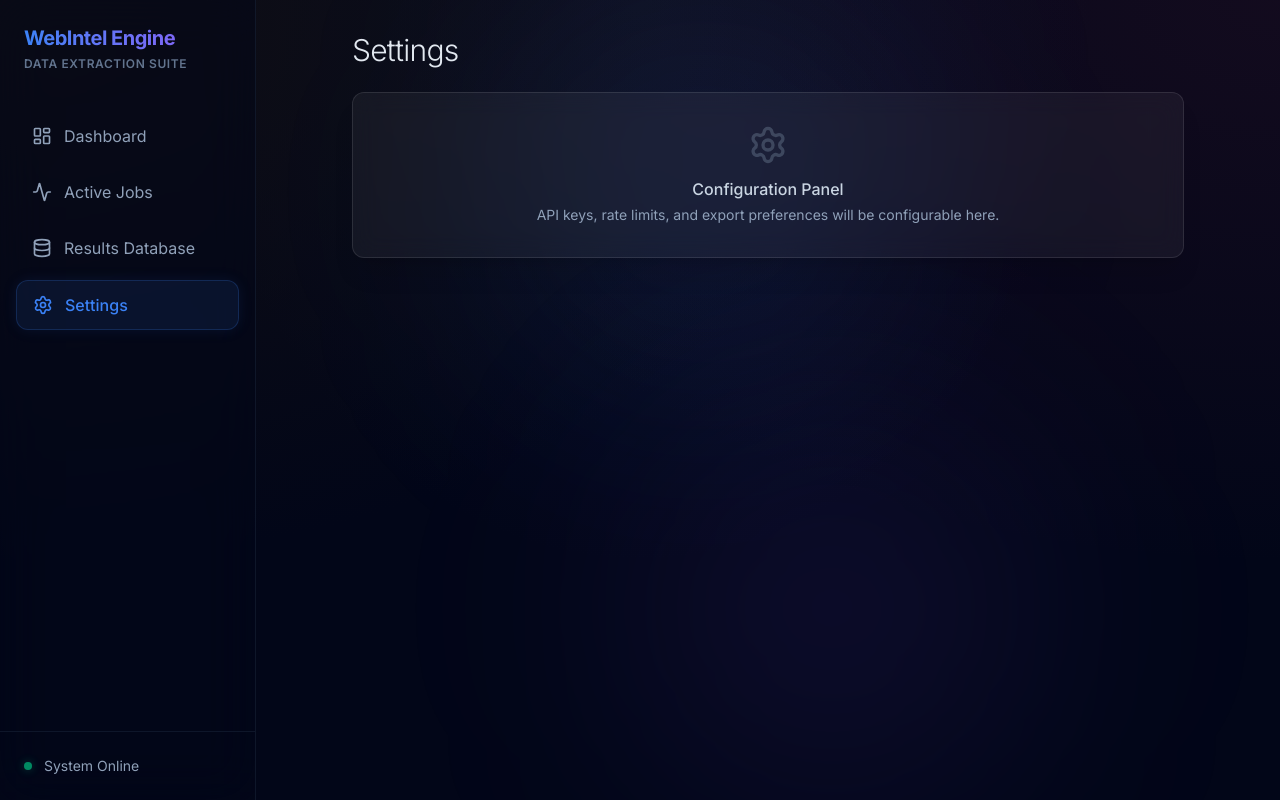
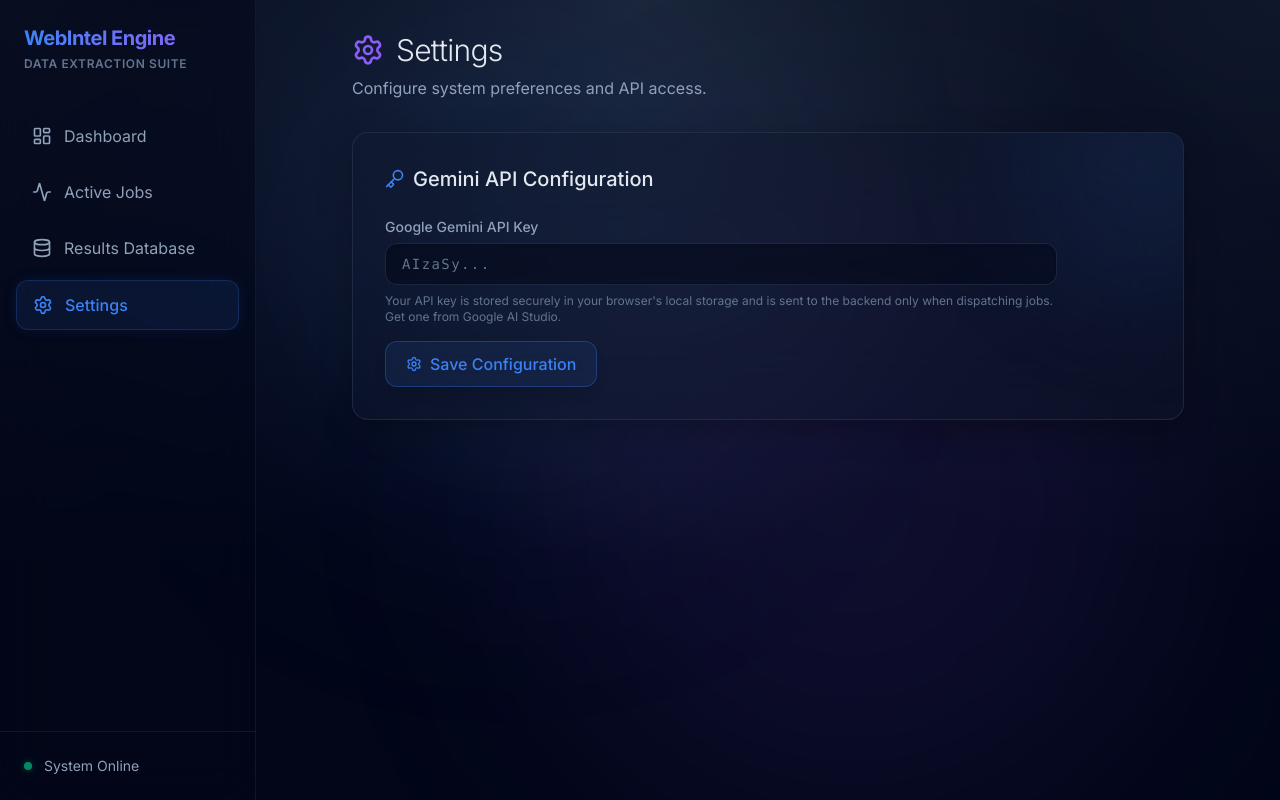
Before and after one commit to Ramyprojs/webintel-engine, a React (Vite) app in the folder frontend/: page /settings in a window 1280 px wide. Built offline with nearby package versions, Linux system fonts and the light colour scheme.

Commit message:
Complete Phase 7: Dynamic API keys, Settings Page, UI overhauls

```diff
--- a/frontend/src/App.tsx
+++ b/frontend/src/App.tsx
@@ -5,6 +5,7 @@
 
 import JobsPage from './pages/JobsPage';
 import ResultsPage from './pages/ResultsPage';
+import SettingsPage from './pages/SettingsPage';
 
 // Utility for merging tailwind classes safely
 export function cn(...inputs: (string | undefined | null | false)[]) {
@@ -20,7 +21,7 @@
   ];
 
   return (
-    <aside className="w-64 h-screen border-r border-slate-800/50 bg-slate-950/50 backdrop-blur-xl flex flex-col fixed left-0 top-0">
+    <aside className="w-64 h-screen border-r border-slate-800/50 bg-slate-950/50 backdrop-blur-xl flex flex-col fixed left-0 top-0 z-50">
       <div className="p-6">
         <h2 className="text-xl font-bold bg-clip-text text-transparent bg-gradient-to-r from-brand-primary to-brand-secondary tracking-tight">
           WebIntel Engine
@@ -61,25 +62,16 @@
     <Router>
       <div className="flex min-h-screen">
         <Sidebar />
-        <main className="flex-1 ml-64 relative">
-          {/* Subtle background glow effects */}
-          <div className="absolute top-0 left-1/4 w-96 h-96 bg-brand-primary/10 rounded-full blur-[128px] -z-10 pointer-events-none" />
-          <div className="absolute bottom-0 right-1/4 w-96 h-96 bg-brand-secondary/10 rounded-full blur-[128px] -z-10 pointer-events-none" />
+        <main className="flex-1 ml-64 relative min-h-screen">
+          {/* Animated subtle background glow effects */}
+          <div className="fixed top-0 left-[20%] w-[500px] h-[500px] bg-brand-primary/10 rounded-full blur-[128px] -z-10 pointer-events-none animate-pulse-slow" />
+          <div className="fixed bottom-0 right-[10%] w-[600px] h-[600px] bg-brand-secondary/10 rounded-full blur-[128px] -z-10 pointer-events-none animate-pulse-slow" style={{ animationDelay: '2s' }} />
 
           <Routes>
             <Route path="/" element={<JobsPage />} />
             <Route path="/jobs" element={<JobsPage />} />
             <Route path="/results" element={<ResultsPage />} />
-            <Route path="/settings" element={
-              <div className="p-8 max-w-4xl mx-auto space-y-6">
-                <h1 className="text-3xl font-light tracking-tight">Settings</h1>
-                <div className="glass-panel p-8 text-center text-slate-400">
-                  <Settings className="w-10 h-10 mx-auto mb-3 opacity-30" />
-                  <p className="font-medium text-slate-300">Configuration Panel</p>
-                  <p className="text-sm mt-1">API keys, rate limits, and export preferences will be configurable here.</p>
-                </div>
-              </div>
-            } />
+            <Route path="/settings" element={<SettingsPage />} />
             <Route path="*" element={<div className="p-8">Not Found</div>} />
           </Routes>
         </main>
--- a/frontend/src/api/client.ts
+++ b/frontend/src/api/client.ts
@@ -9,6 +9,14 @@
   headers: {
     'Content-Type': 'application/json',
   },
+});
+
+apiClient.interceptors.request.use((config) => {
+  const apiKey = localStorage.getItem('gemini_api_key');
+  if (apiKey && config.headers) {
+    config.headers['x-gemini-api-key'] = apiKey;
+  }
+  return config;
 });
 
 // --- Types ---
--- a/frontend/src/index.css
+++ b/frontend/src/index.css
@@ -14,25 +14,31 @@
 
 @layer base {
   body {
-    @apply bg-slate-950 text-slate-200 antialiased selection:bg-brand-secondary/30 selection:text-white min-h-screen font-sans;
+    @apply bg-slate-950 text-slate-200 antialiased font-sans selection:bg-brand-primary/30 selection:text-white min-h-screen relative overflow-x-hidden;
+    /* Premium dark mesh gradient background */
     background-image:
-      radial-gradient(at 0% 0%, hsla(253,16%,7%,1) 0, transparent 50%),
-      radial-gradient(at 50% 0%, hsla(225,39%,30%,0.15) 0, transparent 50%),
-      radial-gradient(at 100% 0%, hsla(339,49%,30%,0.15) 0, transparent 50%);
+      radial-gradient(at 0% 0%, rgba(15, 23, 42, 1) 0, transparent 50%),
+      radial-gradient(at 50% 0%, rgba(30, 41, 59, 1) 0, transparent 50%),
+      radial-gradient(at 100% 0%, rgba(15, 23, 42, 1) 0, transparent 50%);
     background-attachment: fixed;
   }
 }
 
-@layer utilities {
+@layer components {
   .glass-panel {
-    @apply bg-glass-bg backdrop-blur-md border border-glass-border rounded-xl shadow-xl;
+    @apply bg-slate-900/40 backdrop-blur-2xl border border-slate-700/50 rounded-2xl shadow-[0_8px_32px_0_rgba(0,0,0,0.3)] hover:border-slate-600/50 transition-all duration-300;
   }
 
   .glass-input {
-    @apply bg-slate-900/50 border border-slate-700 rounded-lg px-4 py-2 text-slate-200 focus:outline-none focus:ring-2 focus:ring-brand-primary/50 focus:border-brand-primary transition-all placeholder:text-slate-500;
+    @apply bg-slate-950/50 backdrop-blur-md border border-slate-700/50 rounded-xl px-4 py-2.5 text-slate-200 focus:outline-none focus:ring-2 focus:ring-brand-primary/50 focus:border-brand-primary/50 transition-all duration-300 placeholder:text-slate-500 shadow-inner;
   }
 
   .glass-button {
-    @apply bg-gradient-to-r from-brand-primary/80 to-brand-secondary/80 hover:from-brand-primary hover:to-brand-secondary text-white font-medium py-2 px-6 rounded-lg shadow-lg shadow-brand-primary/20 transition-all hover:shadow-brand-primary/40 active:scale-95 disabled:opacity-50 disabled:pointer-events-none;
+    @apply bg-slate-800/80 backdrop-blur-md border border-slate-700 hover:bg-slate-700/80 rounded-xl px-5 py-2.5 font-medium transition-all duration-300 active:scale-[0.98] shadow-lg disabled:opacity-50 disabled:cursor-not-allowed disabled:active:scale-100;
+  }
+
+  /* Fancy animated border for the active state or important buttons */
+  .glow-button {
+    @apply relative overflow-hidden bg-brand-primary text-white font-medium px-5 py-2.5 rounded-xl shadow-[0_0_20px_rgba(59,130,246,0.4)] transition-all duration-300 hover:shadow-[0_0_30px_rgba(59,130,246,0.6)] active:scale-[0.98] disabled:opacity-50 disabled:cursor-not-allowed;
   }
 }
--- /dev/null
+++ b/frontend/src/pages/SettingsPage.tsx
@@ -0,0 +1,113 @@
+import { useState, useEffect } from 'react';
+import { Settings, Key, CheckCircle2, AlertCircle } from 'lucide-react';
+import { apiClient } from '../api/client';
+import { cn } from '../App';
+
+export default function SettingsPage() {
+  const [apiKey, setApiKey] = useState('');
+  const [saved, setSaved] = useState(false);
+  const [validating, setValidating] = useState(false);
+  const [error, setError] = useState<string | null>(null);
+
+  useEffect(() => {
+    const stored = localStorage.getItem('gemini_api_key');
+    if (stored) setApiKey(stored);
+  }, []);
+
+  const handleSave = async () => {
+    setError(null);
+    setSaved(false);
+
+    if (!apiKey.trim()) {
+      localStorage.removeItem('gemini_api_key');
+      setSaved(true);
+      setTimeout(() => setSaved(false), 2000);
+      return;
+    }
+
+    setValidating(true);
+    try {
+      // Validate the key by sending a test request to the backend
+      // We send it in the header explicitly just in case it's not saved yet
+      const response = await apiClient.post('/jobs/validate-key', null, {
+        headers: { 'x-gemini-api-key': apiKey }
+      });
+
+      if (response.data.valid) {
+        localStorage.setItem('gemini_api_key', apiKey.trim());
+        setSaved(true);
+        setTimeout(() => setSaved(false), 2000);
+      } else {
+        setError(response.data.error || 'Invalid API Key');
+      }
+    } catch (err: any) {
+      setError(err.message || 'Failed to validate API key');
+    } finally {
+      setValidating(false);
+    }
+  };
+
+  return (
+    <div className="p-8 max-w-4xl mx-auto space-y-8 animate-in fade-in duration-500">
+      <div>
+        <h1 className="text-3xl font-light tracking-tight flex items-center gap-3">
+          <Settings className="w-8 h-8 text-brand-secondary" />
+          Settings
+        </h1>
+        <p className="text-slate-400 mt-2">Configure system preferences and API access.</p>
+      </div>
+
+      <div className="glass-panel p-8 relative overflow-hidden">
+        {/* Decorative background flare */}
+        <div className="absolute -top-24 -right-24 w-64 h-64 bg-brand-primary/10 rounded-full blur-3xl pointer-events-none" />
+
+        <h2 className="text-xl font-medium mb-6 flex items-center gap-2">
+          <Key className="w-5 h-5 text-brand-primary" />
+          Gemini API Configuration
+        </h2>
+
+        <div className="space-y-4 max-w-2xl relative z-10">
+          <div>
+            <label className="block text-sm font-medium text-slate-400 mb-1.5">
+              Google Gemini API Key
+            </label>
+            <input
+              type="password"
+              value={apiKey}
+              onChange={(e) => setApiKey(e.target.value)}
+              placeholder="AIzaSy..."
+              className={cn(
+                "glass-input w-full font-mono text-sm tracking-widest",
+                error && "border-red-500/50 focus:border-red-500/50 shadow-[0_0_10px_rgba(239,68,68,0.1)]"
+              )}
+            />
+            {error && (
+              <p className="text-red-400 text-xs mt-2 flex items-center gap-1.5">
+                <AlertCircle className="w-3.5 h-3.5" />
+                {error}
+              </p>
+            )}
+            <p className="text-xs text-slate-500 mt-2">
+              Your API key is stored securely in your browser's local storage and is sent to the backend only when dispatching jobs. Get one from Google AI Studio.
+            </p>
+          </div>
+
+          <button
+            onClick={handleSave}
+            disabled={validating}
+            className="glass-button !bg-brand-primary/10 hover:!bg-brand-primary/20 text-brand-primary border-brand-primary/30 flex items-center gap-2"
+          >
+            {validating ? (
+              <span className="w-4 h-4 border-2 border-brand-primary/50 border-t-brand-primary rounded-full animate-spin" />
+            ) : saved ? (
+              <CheckCircle2 className="w-4 h-4" />
+            ) : (
+              <Settings className="w-4 h-4" />
+            )}
+            {validating ? 'Validating...' : saved ? 'Saved successfully' : 'Save Configuration'}
+          </button>
+        </div>
+      </div>
+    </div>
+  );
+}
```
Also changed, not shown: frontend/src/pages/JobsPage.tsx (+18 -9 lines), frontend/src/pages/ResultsPage.tsx (+19 -14 lines), 2 other files (tests, documents, lock files or other folders).
